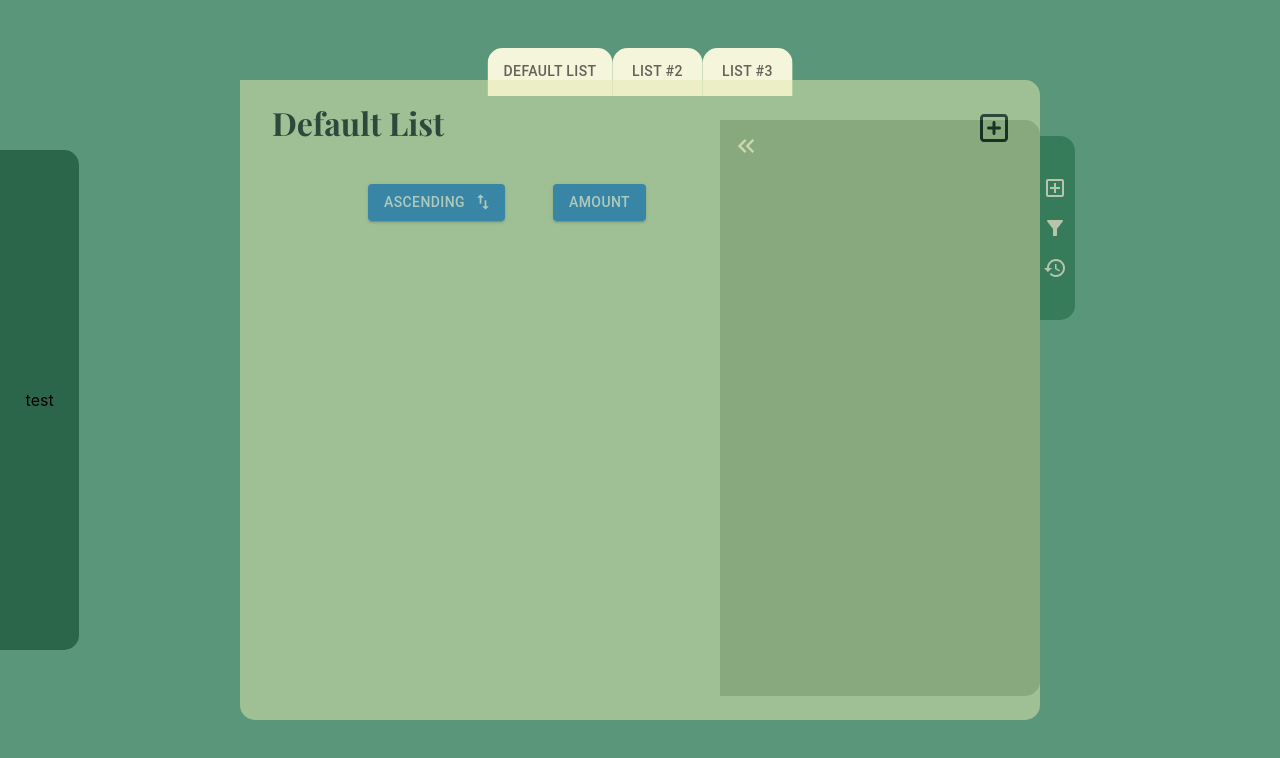
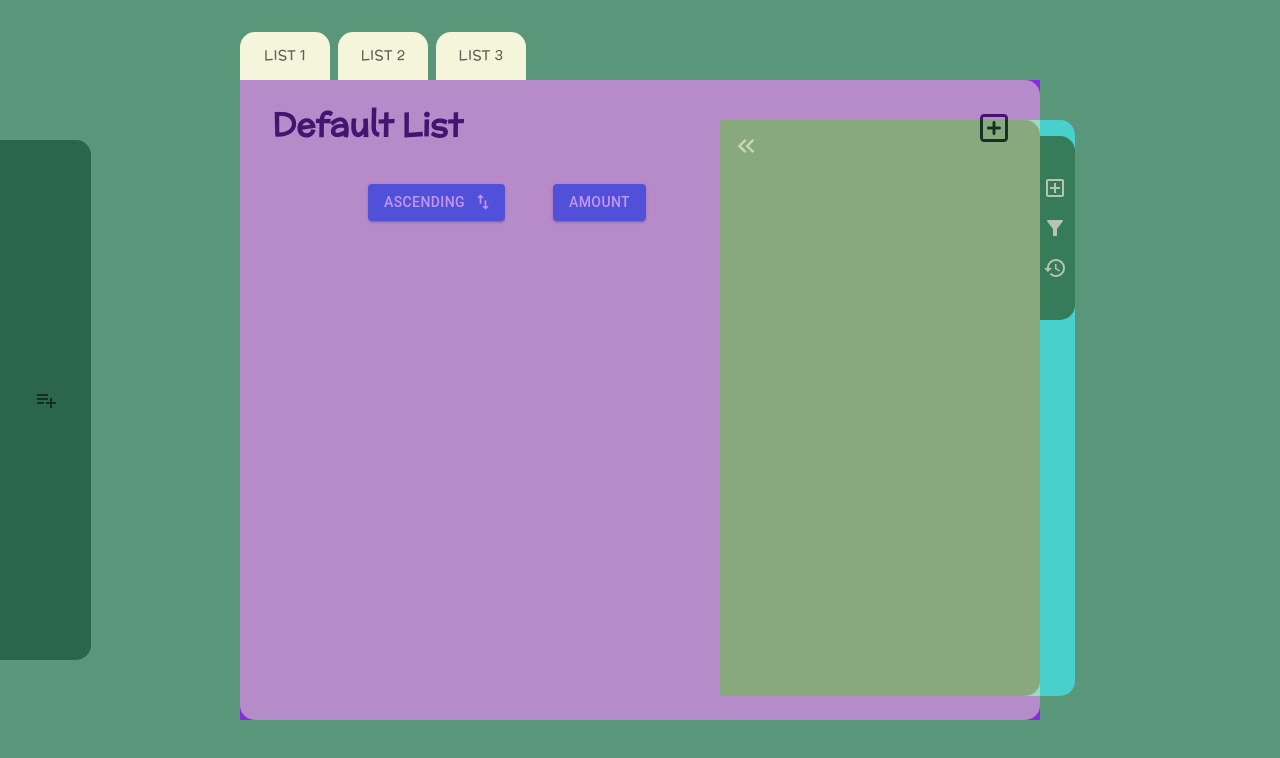
Before and after one commit to cjapar2/pantry-revised, a React (Create React App) app in the folder client/: page / in a window 1280 px wide. Shown: the top 758 px of the page. Built offline with nearby package versions, Linux system fonts and the light colour scheme.

Commit message:
Added tabs to List.js because having the tabs in a separate file produces weird placement issues. Styling tabs now. TODO: Fix database stuff so it accurately represents list data. Add 'Add new list' functionality and have tabs represent the user's list.

```diff
--- a/client/src/App.js
+++ b/client/src/App.js
@@ -3,7 +3,6 @@ import { List } from './components/List';
 // import { TopBar } from './components/TopBar';
 import { LeftDrawer } from './components/LeftDrawer';
 import { ListTabs } from './components/ListTabs';
-import { ItemsProvider } from './components/contexts/ItemsContext';
 import { ListsProvider } from './components/contexts/ListsContext';
 
 function App() {
--- a/client/src/components/LeftDrawer.js
+++ b/client/src/components/LeftDrawer.js
@@ -1,11 +1,16 @@
 import React from 'react'
 import '../styles/LeftDrawer.css'
-import { Paper } from '@mui/material'
+import { ButtonGroup, IconButton, Paper } from '@mui/material'
+import PlaylistAddIcon from '@mui/icons-material/PlaylistAdd';
 
 export function LeftDrawer() {
   return (
     <div className='DrawerContainer'>
-      test
+      <ButtonGroup>
+        <IconButton >
+            <PlaylistAddIcon />
+        </IconButton>
+      </ButtonGroup>
     </div>
   )
 }
--- a/client/src/components/List.js
+++ b/client/src/components/List.js
@@ -3,14 +3,13 @@ import '../styles/List.css';
 import { FontAwesomeIcon } from '@fortawesome/react-fontawesome'
 import { faSquarePlus } from '@fortawesome/free-regular-svg-icons';
 import { AddItemForm } from './AddItemForm';
-import Modal from '@mui/material/Modal';
 import ItemListing from './ItemListing';
-import { Button } from '@mui/material';
+import { Button, Tab, Tabs } from '@mui/material';
 import { ArrowDownward, ArrowUpward, SwapVert } from '@mui/icons-material';
 import { ItemsContext } from'./contexts/ItemsContext';
 import { SidePanel } from './sidePanelComponents/SidePanel';
 import { ListsContext } from './contexts/ListsContext';
-// import { LeftDrawer } from './LeftDrawer';
+import { TestTabs } from './TestTabs';
 
 export function List({ list, listId}) {
 
@@ -43,6 +42,7 @@ export function List({ list, listId}) {
 
   return (
     <div className='ListDashboard'>
+    <TestTabs />
     {/* Render SidePanel behind ListContainer */}
     <SidePanel />
       <div className="ListContainer" style={{backgroundColor: '#E4EBB1'}}>
--- a/client/src/components/ListTabs.js
+++ b/client/src/components/ListTabs.js
@@ -14,23 +14,20 @@ export function ListTabs() {
   }
 
   return (
-      <div>
     <div className='tabDashboard'>
+
+      {/* <div className='tabsContainer'>
         <Tabs
         sx={{
-              position: 'relative',
-              top: '3rem',
           '& button': {
             backgroundColor: 'beige',
             borderRadius: '15px 15px 0px 0px',}
-            }}
-          >
-            <Tab label="Default List" />
-            <Tab label="List #2" />
-            <Tab label="List #3" />
+        }}>
+          <Tab label='list 1'>List 1</Tab>
+          <Tab label='list 2'>List 2</Tab>
+          <Tab label='list 3'>List 3</Tab>
         </Tabs>
-        </div>
-
+      </div> */}
           {lists.length > 0 && (
             <ItemsProvider items={activeListIndex.items}>
               <List list={lists[activeListIndex]} listId={lists[activeListIndex].id}/>
--- /dev/null
+++ b/client/src/components/TestTabs.js
@@ -0,0 +1,35 @@
+import { Box, Tabs, Tab } from '@mui/material'
+import React, { useContext } from 'react'
+import '../styles/TestTabs.css';
+import { ListsContext } from './contexts/ListsContext';
+import { List } from './List';
+import { ItemsProvider } from './contexts/ItemsContext';
+
+export function TestTabs() {
+
+  const { lists, activeListIndex, switchList} = useContext(ListsContext);
+
+  function handleTabChange(event, newIndex) {
+    switchList(newIndex);
+  }
+
+  return (
+    <div className='testTabContainer'>
+          <div className='testTabs'>
+            <Tabs
+            sx={{
+              '& button': {
+                backgroundColor: 'beige',
+                borderRadius: '15px 15px 0px 0px',
+                marginRight: '8px',
+                fontFamily: 'McLaren',
+            }
+            }}>
+              <Tab label='list 1'>List 1</Tab>
+              <Tab label='list 2'>List 2</Tab>
+              <Tab label='list 3'>List 3</Tab>
+            </Tabs>
+          </div>
+      </div>
+  )
+}
--- a/client/src/styles/LeftDrawer.css
+++ b/client/src/styles/LeftDrawer.css
@@ -8,7 +8,9 @@
 } */
 
 .DrawerContainer {
+    /* Positioning */
     position: absolute;
+    display: flex;
     padding: 30vh 2vw;
     background-color: #2C664A;
     border-radius: 0px 15px 15px 0px;
--- a/client/src/styles/List.css
+++ b/client/src/styles/List.css
@@ -1,6 +1,11 @@
 @font-face {
     font-family: 'Playfair Display';
     src: url('../../public/PlayfairDisplay-VariableFont_wght.ttf') format('truetype');
+}
+
+@font-face {
+    font-family: 'McLaren';
+    src: url('../../public/McLaren-Regular.ttf') format('truetype');
 }
 
 * {
@@ -46,9 +51,10 @@
 }
 
 .ListTitle {
-    font-family: "Playfair Display";
+    font-family: "McLaren";
     position: absolute;
     font-size: 2rem;
+    font-weight: 1rem;
     top: 0rem;
     left: 2rem;
 }
@@ -115,3 +121,9 @@
     /* padding: 40vh 25rem 40vh 25rem; */
     }
 }
+
+.tabContainer {
+    position: absolute;
+    left: 0rem;
+    top: 1rem;
+}
--- a/client/src/styles/ListTabs.css
+++ b/client/src/styles/ListTabs.css
@@ -1,19 +1,5 @@
 .tabDashboard {
-    position: absolute;
-    top: 0%;
-    left: 50%;
-    transform: translateX(-50%);
-    /* background-color: green; */
 }
 
-.tabContent {
-    position: relative;
-    background-color: beige;
-
+.tabsContainer {
 }
-
-/* .tabContent {
-    position: absolute;
-    background-color: purple;
-    top: 10%;
-} */
--- /dev/null
+++ b/client/src/styles/TestTabs.css
@@ -0,0 +1,17 @@
+@font-face {
+    font-family: 'McLaren';
+    src: url('../../public/McLaren-Regular.ttf') format('truetype');
+}
+
+.testTabContainer {
+    position: absolute;
+    display: flex;
+    background-color: blueviolet;
+    padding: 40vh 25rem 40vh 25rem;
+}
+
+.testTabs {
+    position: absolute;
+    top: -3rem;
+    left: 0;
+}
--- a/client/src/styles/sidePanelStyles/SidePanel.css
+++ b/client/src/styles/sidePanelStyles/SidePanel.css
@@ -8,12 +8,13 @@
     left: 115px;
     /* Use vh to scale with resolution/size of screen EDIT: Nevermind, rem works better.*/
     padding: 18rem 10rem;
-    width: 18rem;
-    height: 20rem;
+    /* Not sure why I'm using width/height here? */
+    /* width: 18rem;
+    height: 20rem; */
     border-radius: 0px 15px 15px 0px;
     /* Transition animation when side panel slides out */
     transition: left 0.3s ease-in-out;
-    /* background-color: mediumturquoise; */
+    background-color: mediumturquoise;
 }
 
 /* When a button on the buttonGroup is clicked, move sidePanel to the right */
```
Also changed, not shown: client/public/McLaren-Regular.ttf (added), 1 other file (tests, documents, lock files or other folders). Lines whose indentation alone changed are shown as unchanged.
